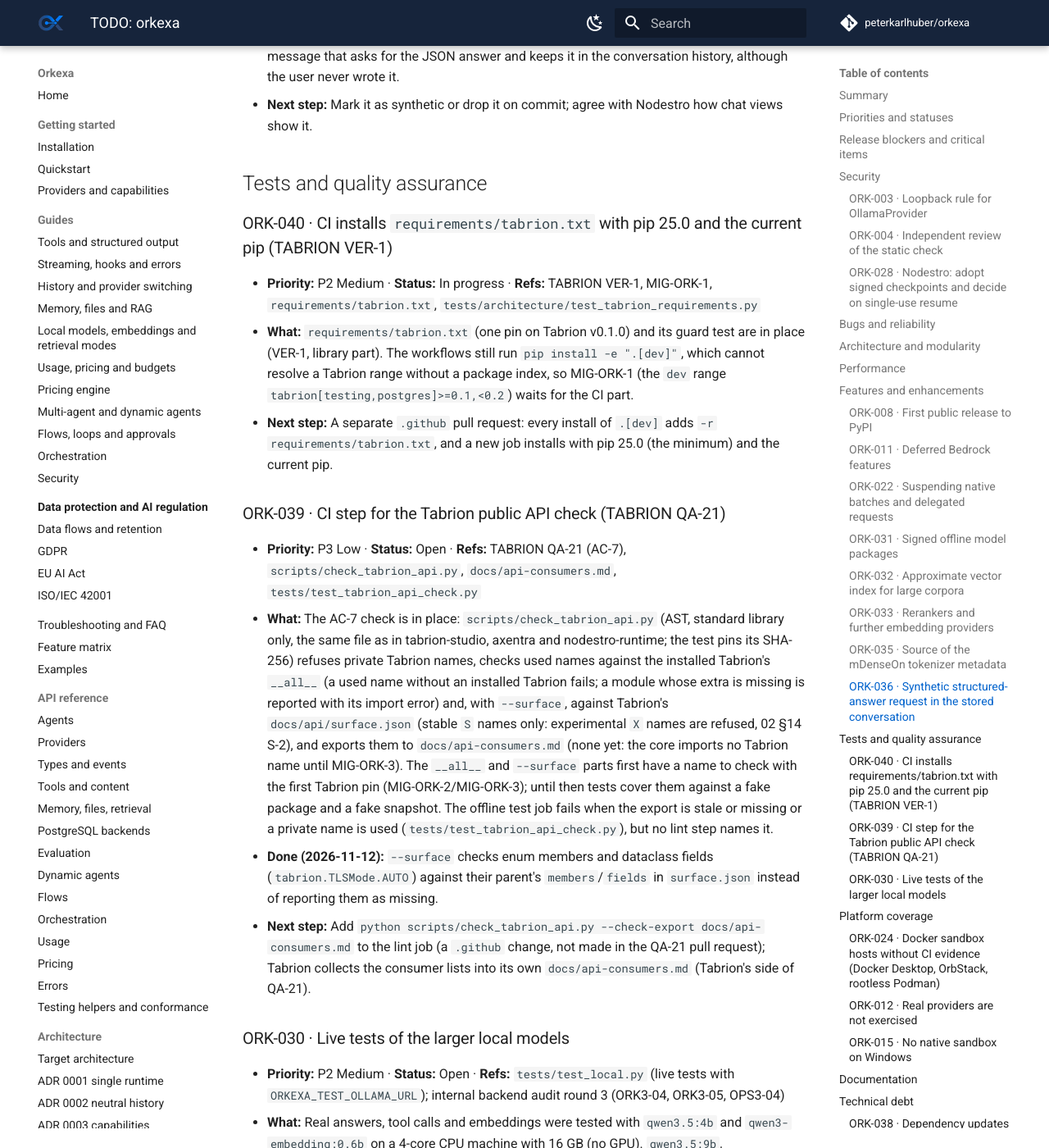
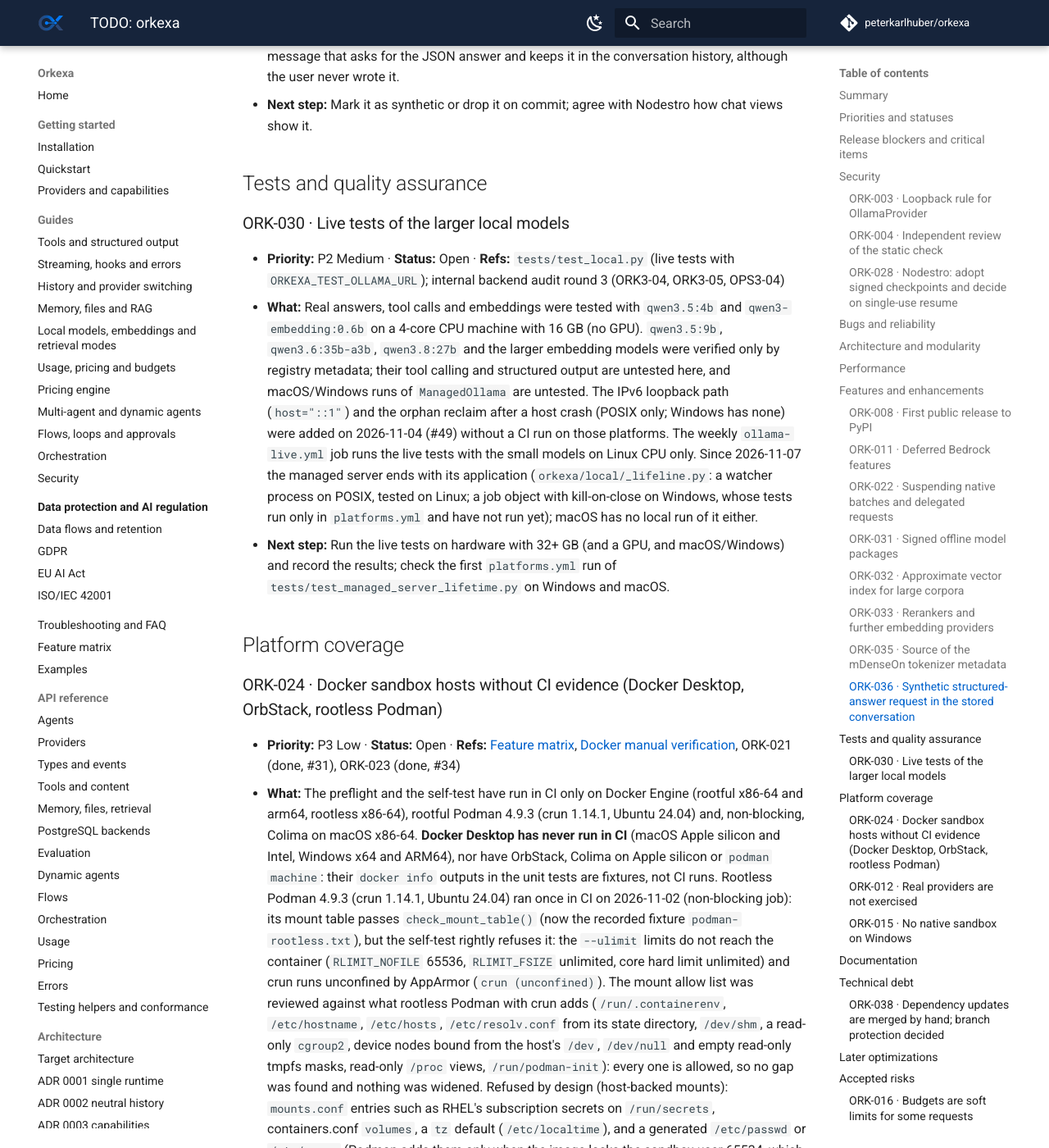
Before and after one commit to peterkarlhuber/orkexa, an MkDocs documentation site: the page built from docs/TODO.md, in a window 1280 px wide and 1400 px high, scrolled down 5059 px. Shown: the whole window at 82% size. Built offline with MkDocs 1.6.1 and Material for MkDocs 9.7.7, drawn with Linux system fonts in a browser that asks for light colours; comment, search, counter and statistics services are not loaded; some of the changed text lies outside the part shown.

Commit message:
VER-1 CI: install requirements/tabrion.txt with .[dev], test pip 25.0 and the current pip
Every workflow install of ".[dev]" adds -r requirements/tabrion.txt, so the
Tabrion range of the dev extra (MIG-ORK-1) resolves without a package index;
the Windows ARM64 install, which names the dev tools one by one, installs the
pin too. New jobs "tabrion install (pip 25.0)" and "tabrion install (pip
latest)" install the editable checkout with .[dev] and the plain package the
way a standalone user does, run pip check and verify that the installed
Tabrion is the pinned commit of a final version; both are required checks in
ci-manifest.json. The test job runs the Tabrion public API check
(check_tabrion_api.py --check-export, QA-21, closes ORK-039).

With Tabrion installed, test_a_directory_named_tabrion_is_not_an_installed_tabrion
skips by design; the test, lowest-versions and offline skip expectations list it.

Co-Authored-By: Claude Opus 5.5 <noreply@anthropic.com>
Claude-Session: https://claude.ai/code/session_011tY7TAans48GbZAuavtHPL

```diff
--- a/docs/TODO.md
+++ b/docs/TODO.md
@@ -11,8 +11,8 @@
 |---|---|
 | P0 Critical | 0 |
 | P1 High | 0 |
-| P2 Medium | 5 |
-| P3 Low | 11 |
+| P2 Medium | 4 |
+| P3 Low | 10 |
 | P4 Optional | 7 |
 
 **Release blockers:** None. Orkexa 0.2.0 is unreleased and no release is planned yet; Nodestro consumes it by
@@ -160,35 +160,6 @@ None known.
 
 ## Tests and quality assurance
 
-### ORK-040 · CI installs `requirements/tabrion.txt` with pip 25.0 and the current pip (TABRION VER-1)
-
-- **Priority:** P2 Medium · **Status:** In progress · **Refs:** TABRION VER-1, MIG-ORK-1, `requirements/tabrion.txt`,
-  `tests/architecture/test_tabrion_requirements.py`
-- **What:** `requirements/tabrion.txt` (one pin on Tabrion v0.1.0) and its guard test are in place (VER-1, library
-  part). The workflows still run `pip install -e ".[dev]"`, which cannot resolve a Tabrion range without a package
-  index, so MIG-ORK-1 (the `dev` range `tabrion[testing,postgres]>=0.1,<0.2`) waits for the CI part.
-- **Next step:** A separate `.github` pull request: every install of `.[dev]` adds `-r requirements/tabrion.txt`, and
-  a new job installs with pip 25.0 (the minimum) and the current pip.
-
-### ORK-039 · CI step for the Tabrion public API check (TABRION QA-21)
-
-- **Priority:** P3 Low · **Status:** Open · **Refs:** TABRION QA-21 (AC-7), `scripts/check_tabrion_api.py`,
-  `docs/api-consumers.md`, `tests/test_tabrion_api_check.py`
-- **What:** The AC-7 check is in place: `scripts/check_tabrion_api.py` (AST, standard library only, the same file as
-  in tabrion-studio, axentra and nodestro-runtime; the test pins its SHA-256) refuses private Tabrion names, checks
-  used names against the installed Tabrion's `__all__` (a used name without an installed Tabrion fails; a module
-  whose extra is missing is reported with its import error) and, with `--surface`, against Tabrion's
-  `docs/api/surface.json` (stable `S` names only: experimental `X` names are refused, 02 §14 S-2), and exports them
-  to `docs/api-consumers.md` (none yet: the core imports no Tabrion name until MIG-ORK-3). The `__all__` and
-  `--surface` parts first have a name to check with the first Tabrion pin (MIG-ORK-2/MIG-ORK-3); until then tests
-  cover them against a fake package and a fake snapshot. The offline test job fails when the export is stale or
-  missing or a private name is used (`tests/test_tabrion_api_check.py`), but no lint step names it.
-- **Done (2026-11-12):** `--surface` checks enum members and dataclass fields (`tabrion.TLSMode.AUTO`) against
-  their parent's `members`/`fields` in `surface.json` instead of reporting them as missing.
-- **Next step:** Add `python scripts/check_tabrion_api.py --check-export docs/api-consumers.md` to the lint job (a
-  `.github` change, not made in the QA-21 pull request); Tabrion collects the consumer lists into its own
-  `docs/api-consumers.md` (Tabrion's side of QA-21).
-
 ### ORK-030 · Live tests of the larger local models
 
 - **Priority:** P2 Medium · **Status:** Open · **Refs:** `tests/test_local.py` (live tests with
@@ -322,7 +293,7 @@ backends in MP-B6 (nodestro-runtime).
 | (done 2026-11-06) | nodestro-runtime | #57 workaround, `require_session` guard, RT-022, Bedrock caching option | With the next pin: `ToolRegistry.refresh()`/`AgentRegistry.refresh()`, `BedrockOptions(require_session=True)`, Python 3.14, `BedrockOptions(prompt_caching=True)` are available |
 | (done 2026-11-11, Tabrion QA-17) | nodestro-studio | ST-061 (dependency policy K-33) | `dependency-policy.json` is a copy of orkexa's edges; MIG-ORK-3 needs E-ORK-CORE to turn `orkexa -> tabrion` active in nodestro-studio first, then a new copy here |
 | (done 2026-11-11, Tabrion QA-16) | tabrion | MIG-ORK-2, MIG-ORK-3 (edge list K-33) | `orkexa.backends.postgres` may import `tabrion`; MIG-ORK-3 removes the contract "Core modules do not import tabrion until MIG-ORK-3" and its probes in `tests/architecture/test_forbidden_probe.py` |
-| ORK-040 | nodestro-studio | TABRION VER-1 (`scripts/check_versions.py`, RC-7 drift nightly) | The checker reads `requirements/tabrion.txt` (one canonical pin on a final Tabrion SHA) and compares it with the runtime's Tabrion SHA; an older final version of the same minor line is a notice, not an error |
+| (done 2026-11-13, TABRION VER-1) | nodestro-studio | TABRION VER-1 (`scripts/check_versions.py`, RC-7 drift nightly) | The checker reads `requirements/tabrion.txt` (one canonical pin on a final Tabrion SHA) and compares it with the runtime's Tabrion SHA; an older final version of the same minor line is a notice, not an error |
 | Any change | nodestro-runtime | Orkexa pin (`pyproject.toml`, `e9c2147` since runtime #113) | Changes reach Nodestro only through a coordinated pin cascade; the round-3 audit fixes (orkexa #49) are pinned since runtime #113 |
 
 ## Maintaining this file
```
Also changed, not shown: CHANGELOG.md (+13 -0 lines), 11 other files.
